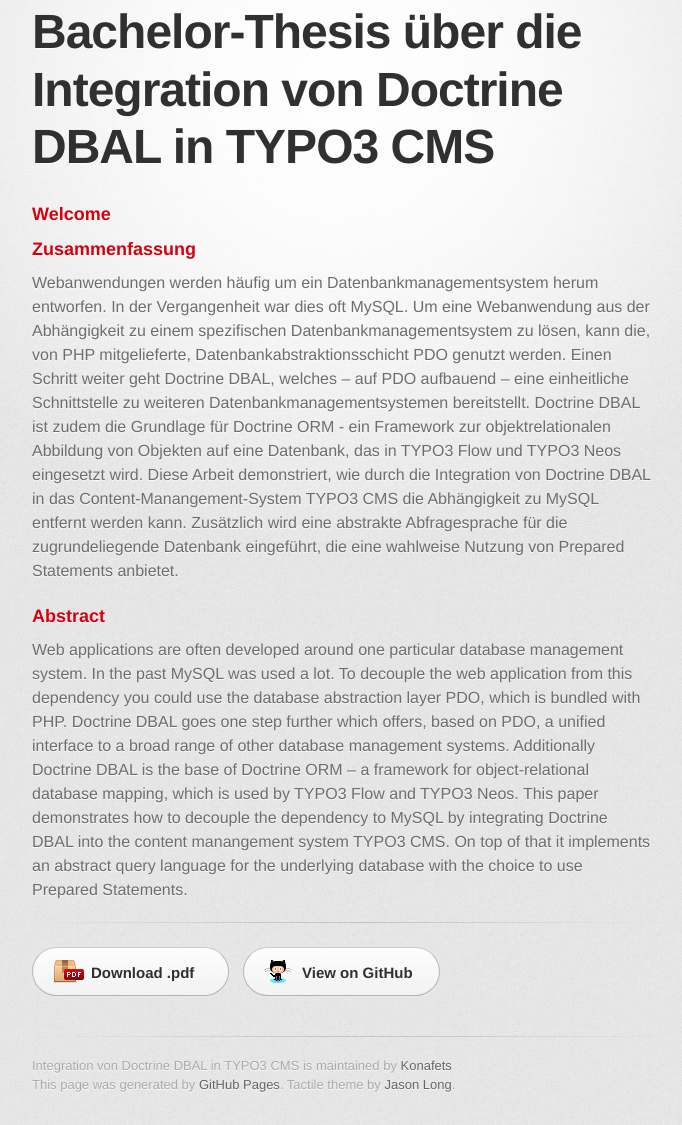
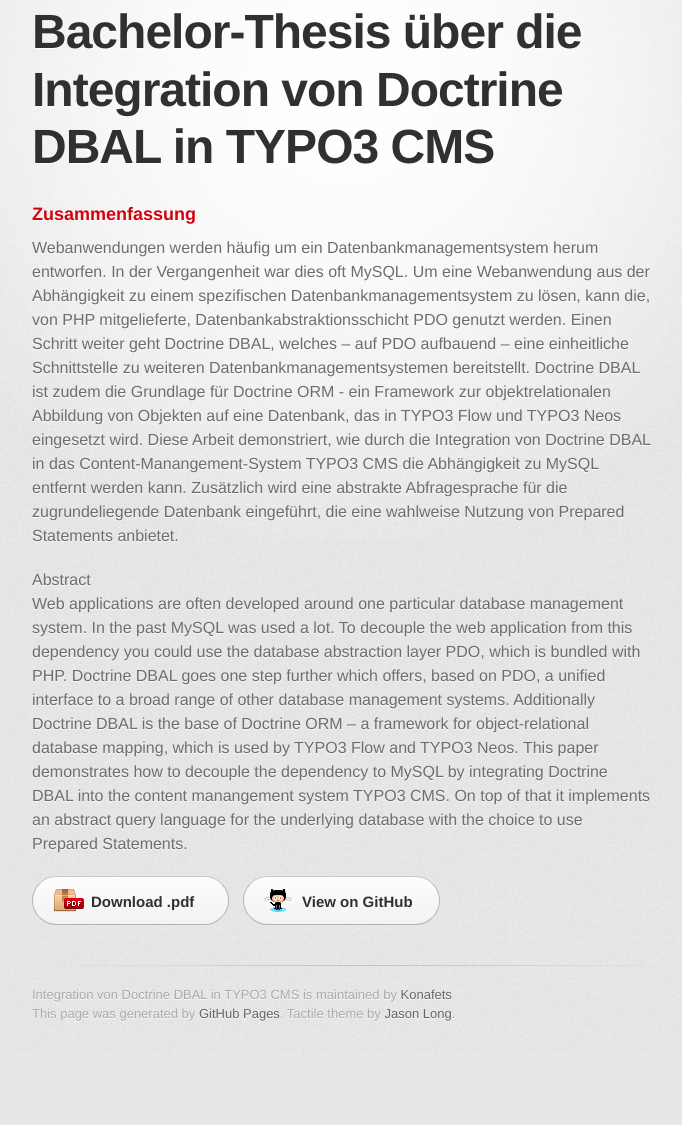
Before and after one commit to Konafets/thesis, a plain HTML site: page index.html in a window 1280 px wide. Shown: the part 32-1157 px from the top of the page, without its empty margins (298-980 px from the left). After the commit the page ends 1086 px from the top, so only its background shows below. Drawn offline with Linux system fonts and the light colour scheme; a web font is replaced by a local one.

Commit message:
Fix the headline

```diff
--- a/index.html
+++ b/index.html
@@ -22,15 +22,13 @@
         </header>
         <section id="main_content">
           <h3>
-<a name="welcome-to-github-pages" class="anchor" href="#welcome-to-github-pages"><span class="octicon octicon-link"></span></a>Welcome</h3>
-<h3>Zusammenfassung</h3>
+<a name="zusammenfassung" class="anchor" href="#zusammenfassung"><span class="octicon octicon-link"></span></a>Zusammenfassung</h3>
 <p>Webanwendungen werden häufig um ein Datenbankmanagementsystem herum entworfen. In der Vergangenheit war dies oft MySQL. Um eine Webanwendung aus der Abhängigkeit zu einem spezifischen Datenbankmanagementsystem zu lösen, kann die, von PHP mitgelieferte, Datenbankabstraktionsschicht PDO genutzt werden. Einen Schritt weiter geht Doctrine DBAL, welches – auf PDO aufbauend – eine einheitliche Schnittstelle zu weiteren Datenbankmanagementsystemen bereitstellt. Doctrine DBAL ist zudem die Grundlage für Doctrine ORM - ein Framework zur objektrelationalen Abbildung von Objekten auf eine Datenbank, das in TYPO3 Flow und TYPO3 Neos eingesetzt wird. Diese Arbeit demonstriert, wie durch die Integration von Doctrine DBAL in das Content-Manangement-System TYPO3 CMS die Abhängigkeit zu MySQL entfernt werden kann. Zusätzlich wird eine abstrakte Abfragesprache für die zugrundeliegende Datenbank eingeführt, die eine wahlweise Nutzung von Prepared Statements anbietet.</p>
 
-<h3>Abstract</h3>
+<a name="abstract" class="anchor" href="#abstract"><span class="octicon octicon-link"></span></a>Abstract</h3>
 <p>Web applications are often developed around one particular database management system. In the past MySQL was used a lot. To decouple the web application from this dependency you could use the database abstraction layer PDO, which is bundled with PHP. Doctrine DBAL goes one step further which offers, based on PDO, a unified interface to a broad range of other database management systems. Additionally Doctrine DBAL is the base of Doctrine ORM – a framework for object-relational database mapping, which is used by TYPO3 Flow and TYPO3 Neos. This paper demonstrates how to decouple the dependency to MySQL by integrating Doctrine DBAL into the content manangement system TYPO3 CMS. On top of that it implements an abstract query language for the underlying database with the choice to use Prepared Statements.</p>
 </section>
 
-        <hr>
 		        <section id="downloads" class="clearfix">
 		          <a href="https://github.com/Konafets/thesis/releases/download/v1.0.0/Thesis.pdf" id="download-pdf" class="button"><span>Download .pdf</span></a>
 		          <a href="https://github.com/Konafets/thesis" id="view-on-github" class="button"><span>View on GitHub</span></a>
```
